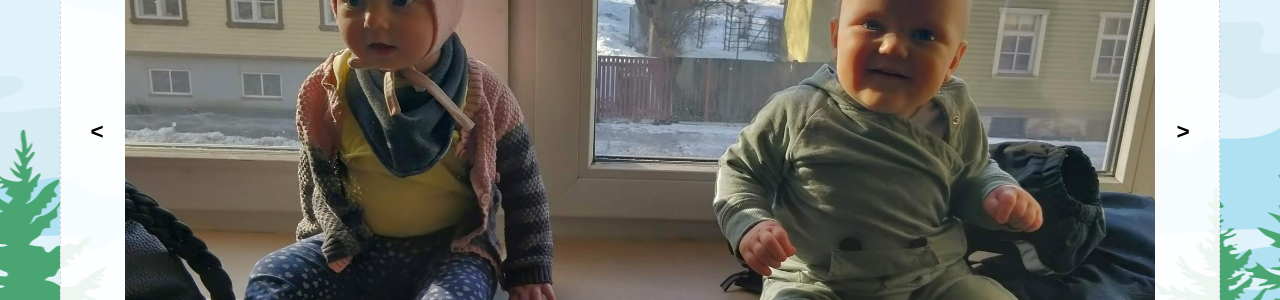
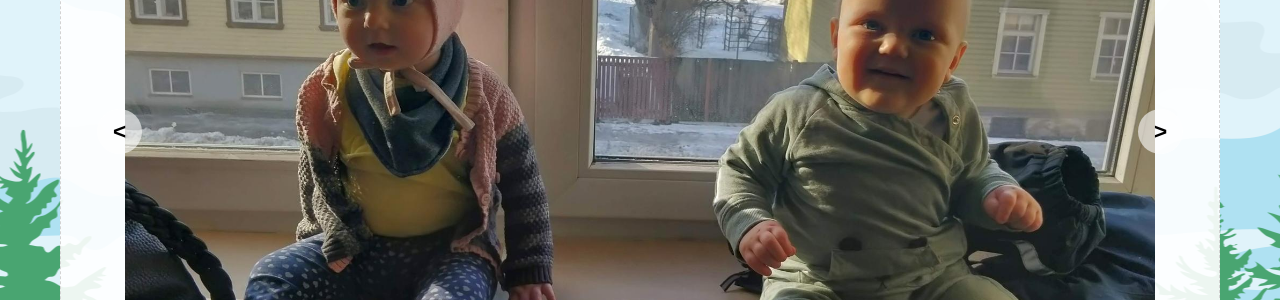
Before and after one commit to mypsik/torela, a Jekyll site: the page built from galerii/index.html, in a window 1280 px wide. Shown: the part 577-877 px from the top of the page. Built offline with Jekyll 4.4.1, drawn with Linux system fonts in a browser that asks for light colours; a script that is not in the unit is left out.

Commit message:
move prev/next buttons

```diff
--- a/styles/torela.css
+++ b/styles/torela.css
@@ -182,7 +182,7 @@
   position: absolute;
   display: block;
   top: 45%;
-  left: -1.25rem;
+  left: 0;
   width: 2.5rem;
   font-size: 1.25rem;
   line-height: 2.5rem;
@@ -199,7 +199,7 @@
 
 #big-image .next {
   left: initial;
-  right: -1.25rem;
+  right: 0;
 }
 
 .thumbs {
```
